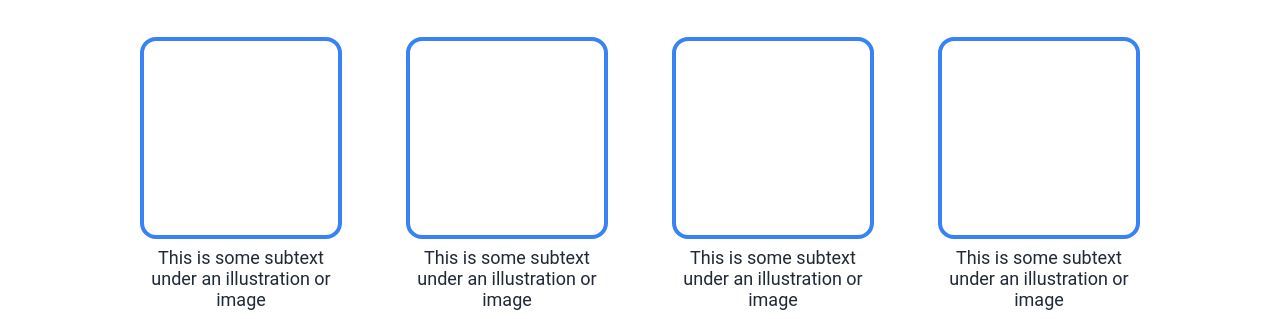
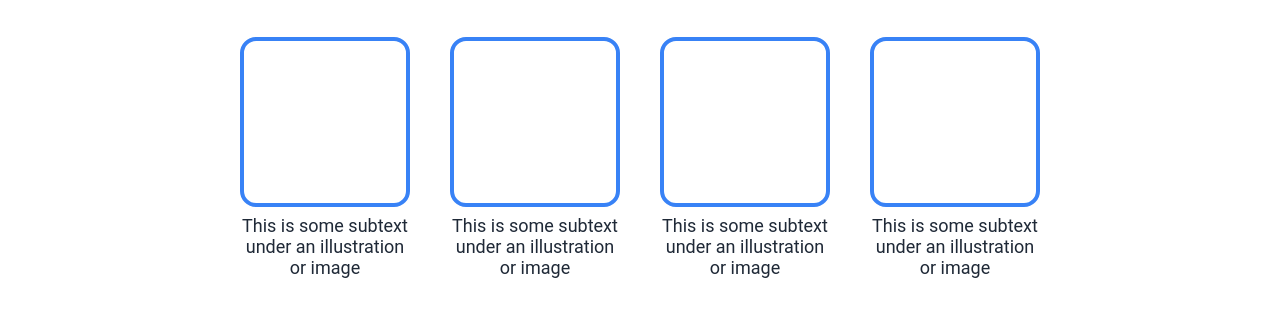
Before and after one commit to NicolasJerez/landing-page-odin, a plain HTML site: page index.html in a window 1280 px wide. Shown: the part 633-952 px from the top of the page. Drawn offline with Linux system fonts and the light colour scheme.

Commit message:
se agregan margenes al card container para asemejarse mas al modelo y se corrijen los gaps entre cards

```diff
--- a/styles.css
+++ b/styles.css
@@ -99,7 +99,8 @@ img {
 
 .card-container {
     display: flex;
-    gap: 64px;
+    gap: 40px;
+    margin: 0 100px;
 }
 
 .card {
```
